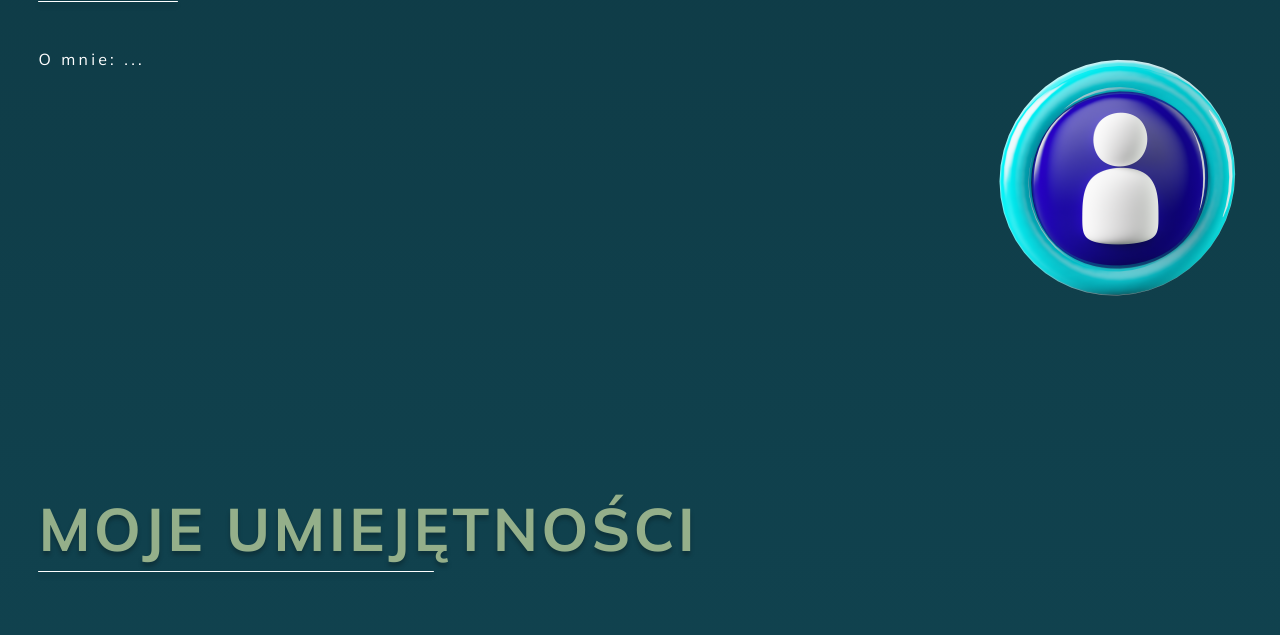
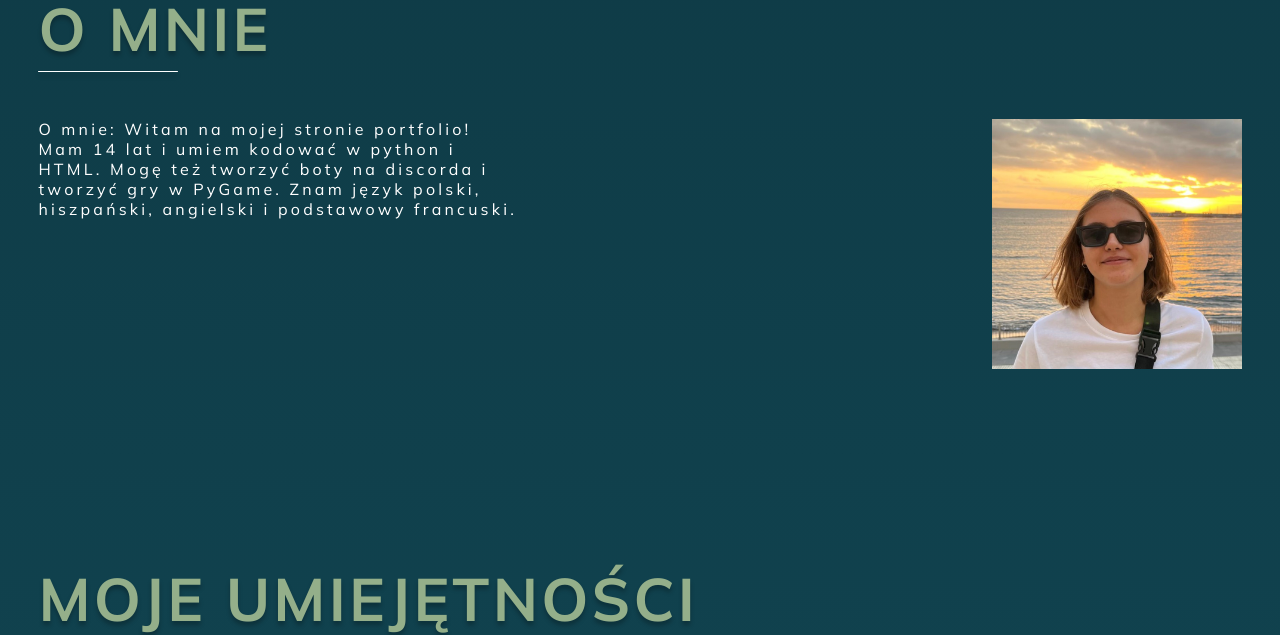
Before and after one commit to charles-b747/Portfolio, a Flask app: page / in a window 1280 px wide. Shown: the part 985-1620 px from the top of the page. Run offline with Flask 3, Linux system fonts and the light colour scheme.

Commit message:
Update index.html

```diff
--- a/templates/index.html
+++ b/templates/index.html
@@ -29,19 +29,21 @@
     <main class="main">
       <!-- Preview section -->
       <section class="main__home home" id="home">
-        <h1 class="home__title">IMIE NAZWISKO</h1>
-        <p class="home__subtitle">TWÓRCA WWW, PROGRAMISTA PYTHON (PRZYKLAD)</p>
+        <h1 class="home__title">ZUZANNA CHMIELOWSKA</h1>
+        <p class="home__subtitle">TWÓRCA WWW, PROGRAMISTA PYTHON</p>
       </section>
       <!-- About me section -->
       <section class="main__about about" id="about">
         <h2 class="about__title">O MNIE</h2>
         <div class="about__info info-block">
           <p class="info-block__text">
-            O mnie: ...
+            O mnie: Witam na mojej stronie portfolio! Mam 14 lat i umiem kodować w python
+            i HTML. Mogę też tworzyć boty na discorda i tworzyć gry w PyGame. Znam język
+            polski, hiszpański, angielski i podstawowy francuski.
           </p>
           <img
             class="info-block__img"
-            src="../static/img/profile.png"
+            src="../static/img/Zuzia.jpg"
             alt="me"
             width="250"
             height="250"
```
